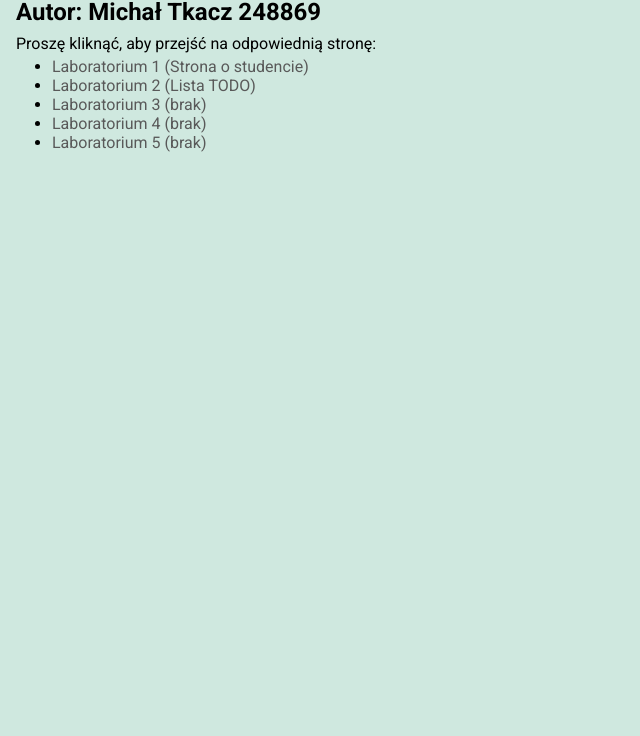
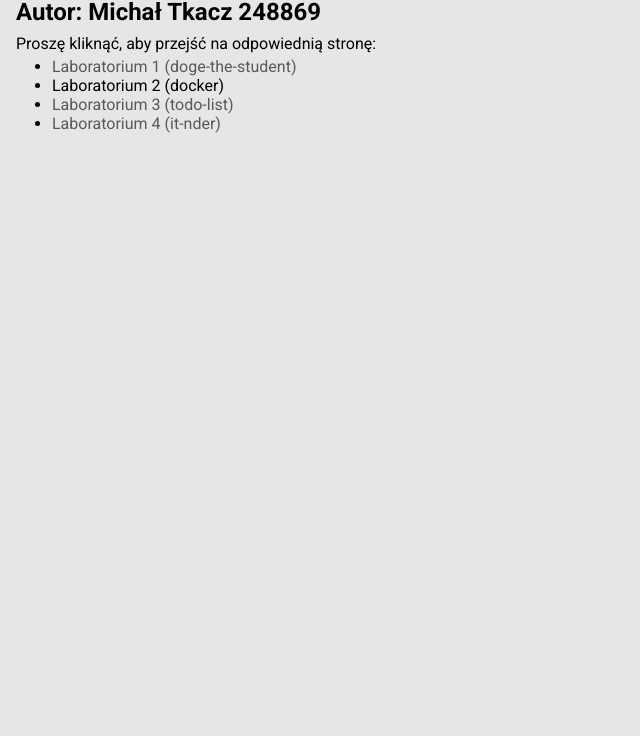
Before and after one commit to michaltkacz/piw-lab, a plain HTML site: page index.html in a window 1280 px wide. Shown: the part 64-800 px from the top of the page, without its empty margins (0-640 px from the left). Drawn offline with Linux system fonts and the light colour scheme.

Commit message:
main repo page update

```diff
--- a/index.css
+++ b/index.css
@@ -9,7 +9,7 @@ html {
 body {
   margin: 0;
   padding: 0;
-  background: #cfe8df;
+  background: #e6e6e6;
 }
 
 div {
--- a/index.html
+++ b/index.html
@@ -20,11 +20,10 @@
         <h2>Autor: Michał Tkacz 248869</h2>
         <p>Proszę kliknąć, aby przejść na odpowiednią stronę:</p>
         <ul>
-            <li><a href="lab1/index.html"> Laboratorium 1 (Strona o studencie) </a></li>
-            <li><a href="lab2/index.html"> Laboratorium 2 (Lista TODO) </a></li>
-            <li><a href=""> Laboratorium 3 (brak) </a></li>
-            <li><a href=""> Laboratorium 4 (brak) </a></li>
-            <li><a href=""> Laboratorium 5 (brak) </a></li>
+            <li><a href="lab1/index.html"> Laboratorium 1 (doge-the-student) </a></li>
+            <li> Laboratorium 2 (docker) </li>
+            <li><a href="lab2/index.html"> Laboratorium 3 (todo-list) </a></li>
+            <li><a href="https://michaltkacz.github.io/it-nder/"> Laboratorium 4 (it-nder) </a></li>
         </ul>
     </div>
 </body>
```
Also changed, not shown: 1 other file.
